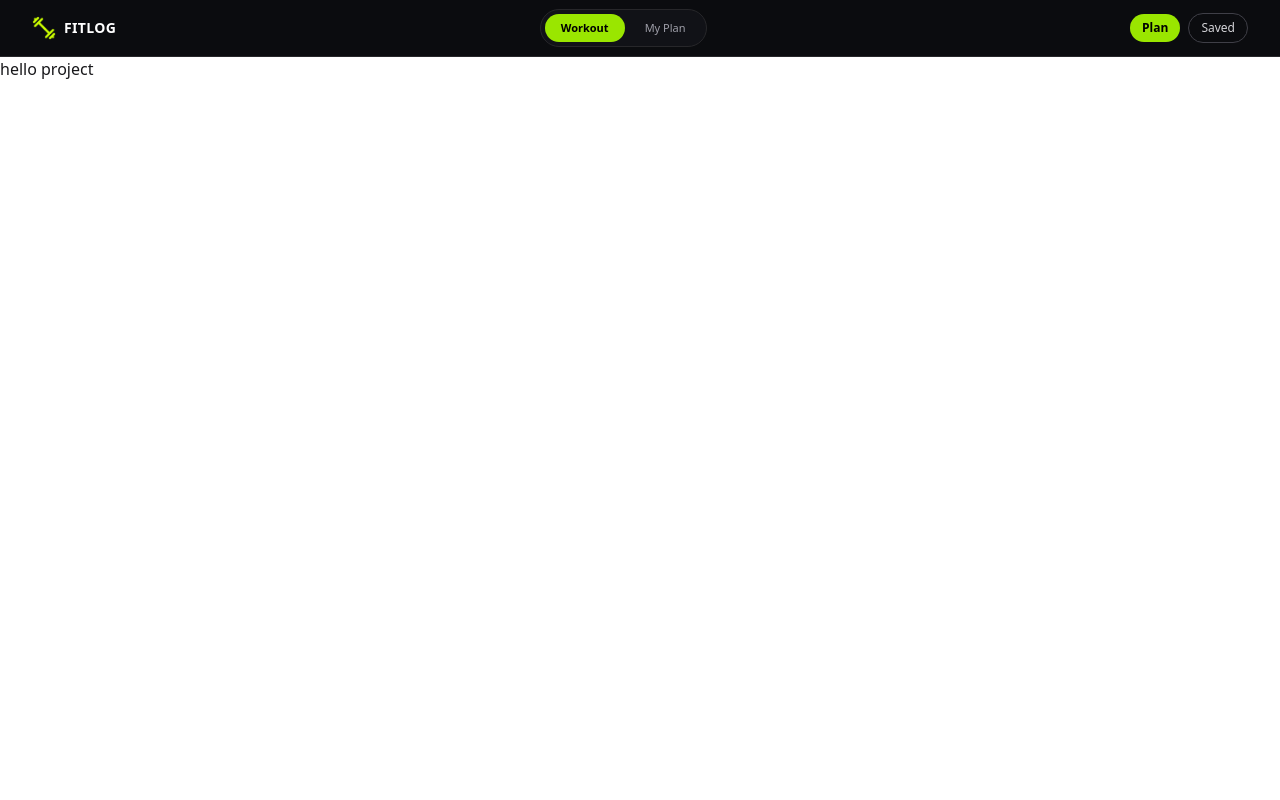
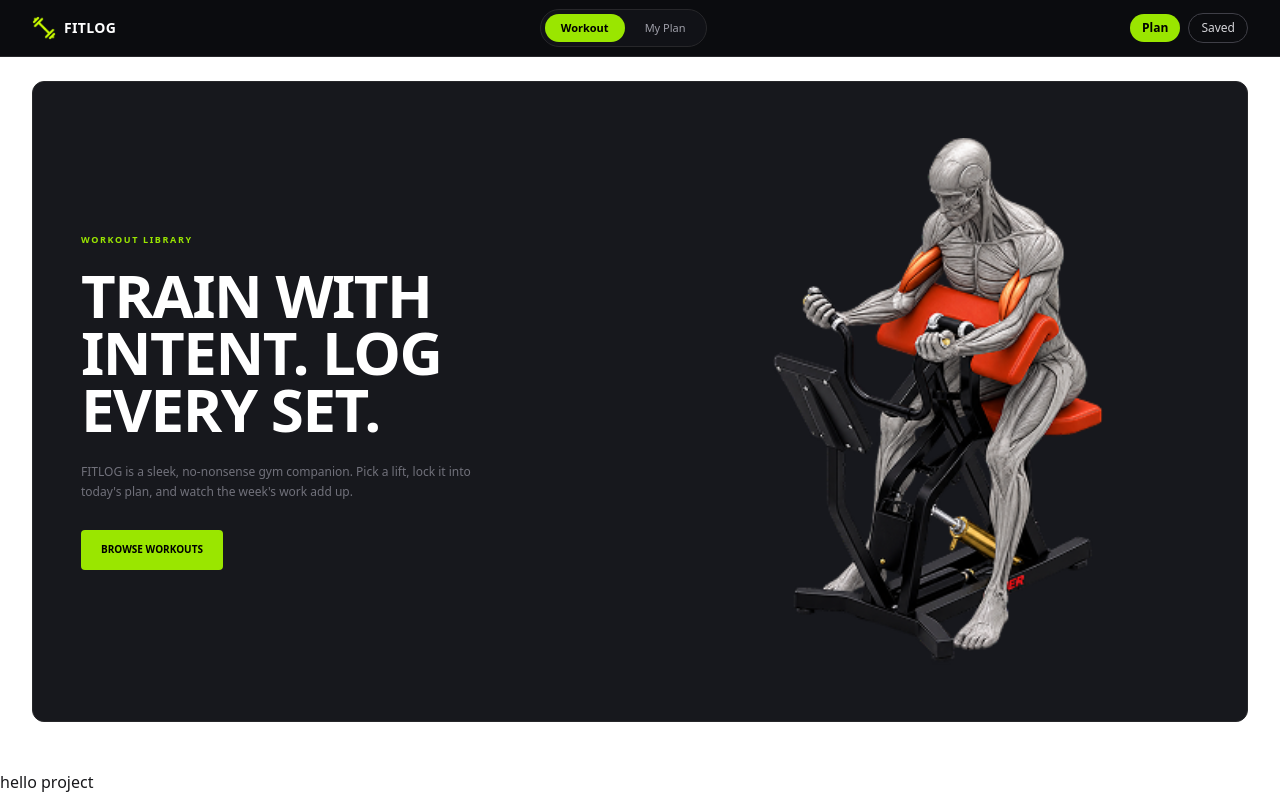
Before and after one commit to armani990/Assignment-006, a Next.js app: page / in a window 1280 px wide. Built offline with nearby package versions, Linux system fonts and the light colour scheme.

Commit message:
banner add

```diff
--- /dev/null
+++ b/src/app/components/shared/homepage/Banner.tsx
@@ -0,0 +1,50 @@
+import Image from "next/image";
+
+const Banner = () => {
+  return (
+    <section className="px-4 pb-10 pt-6 sm:px-6 sm:pb-12 sm:pt-6 lg:px-8">
+      <div className="mx-auto overflow-hidden rounded-xl border border-zinc-800 bg-[#17181d]">
+        <div className="grid min-h-[240px] grid-cols-2 items-center sm:min-h-[340px] lg:min-h-[430px]">
+
+          {/* Banner Content */}
+          <div className="relative z-10 px-5 py-10 sm:px-8 sm:py-12 lg:px-12">
+            <p className="mb-3 text-[7px] font-semibold uppercase tracking-[0.18em] text-lime-400 sm:mb-5 sm:text-[9px]">
+              Workout Library
+            </p>
+
+            <h1 className="max-w-[280px] text-2xl font-black uppercase leading-[0.95] tracking-tight text-white sm:max-w-[500px] sm:text-4xl lg:text-6xl">
+              Train with intent. Log every set.
+            </h1>
+
+            <p className="mt-4 max-w-[280px] text-[9px] leading-4 text-zinc-500 sm:mt-6 sm:max-w-[420px] sm:text-xs sm:leading-5">
+              FITLOG is a sleek, no-nonsense gym companion. Pick a lift, lock
+              it into today&apos;s plan, and watch the week&apos;s work add up.
+            </p>
+
+            <a
+              href="#library"
+              className="mt-5 inline-flex h-8 items-center rounded bg-lime-400 px-4 text-[8px] font-bold uppercase text-black transition hover:bg-lime-300 sm:mt-7 sm:h-10 sm:px-5 sm:text-[10px]"
+            >
+              Browse workouts
+            </a>
+          </div>
+
+          {/* Banner Image */}
+          <div className="flex h-full min-h-[240px] items-center justify-center px-4 py-8 sm:min-h-[340px] sm:px-7 sm:py-10 lg:min-h-[430px] lg:px-10 lg:py-14">
+            <Image
+              src="/banner.png"
+              alt="Workout athlete"
+              width={650}
+              height={500}
+              priority
+              className="h-auto w-full max-w-[650px] object-contain"
+            />
+          </div>
+
+        </div>
+      </div>
+    </section>
+  );
+};
+
+export default Banner;
--- a/src/app/layout.tsx
+++ b/src/app/layout.tsx
@@ -2,6 +2,7 @@ import type { Metadata } from "next";
 import { Geist, Geist_Mono } from "next/font/google";
 import "./globals.css";
 import Navbar from "./components/shared/Navbar";
+import Banner from "./components/shared/homepage/Banner";
 
 const geistSans = Geist({
   variable: "--font-geist-sans",
@@ -26,6 +27,7 @@ export default function RootLayout({ children }: LayoutProps<"/">) {
     >
       <body className="min-h-full flex flex-col">
         <Navbar></Navbar>
+        <Banner></Banner>
         {children}</body>
     </html>
   );
```
